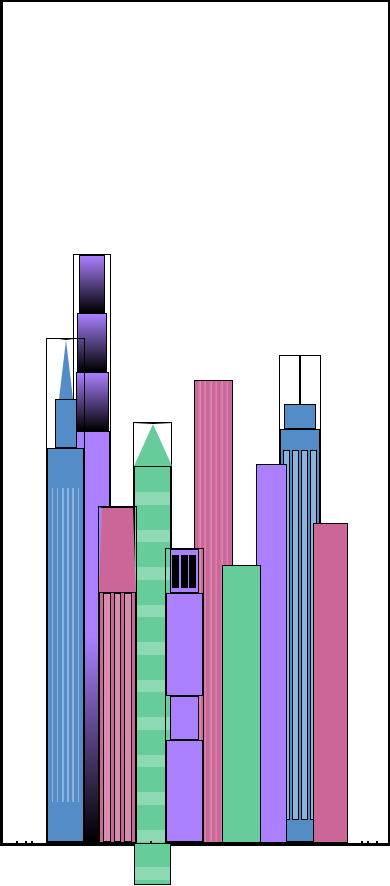
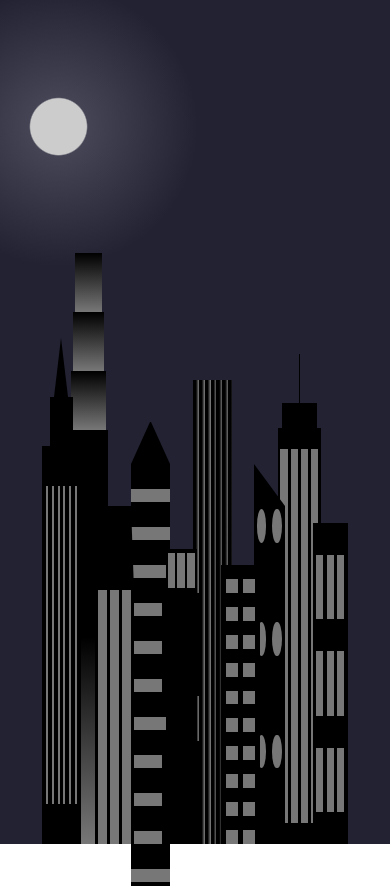
Before and after one commit to Uhama91/a_city_skyline, a plain HTML site: page index.html in a window 390 px wide. Drawn offline with Linux system fonts and the light colour scheme.

Commit message:
final version of the project

```diff
--- a/index.html
+++ b/index.html
@@ -7,7 +7,7 @@
         <meta name="viewport" content="width=device-width, initial-scale=1.0"/>
     </head>
     <body>
-        <div class="background-buildings">
+        <div class="background-buildings sky">
             <div></div>
             <div></div>
             <div class="bb1 building-wrap">
@@ -62,7 +62,17 @@
                 <div class="fb3a"></div>
                 <div class="fb3b"></div>
             </div>
-            <div class="fb4"></div>
+            <div class="fb4">
+                <div class="fb4a"></div>
+                <div class="fb4b">
+                    <div class="fb4-window"></div>
+                    <div class="fb4-window"></div>
+                    <div class="fb4-window"></div>
+                    <div class="fb4-window"></div>
+                    <div class="fb4-window"></div>
+                    <div class="fb4-window"></div>
+                </div>
+            </div>
             <div class="fb5"></div>
             <div class="fb6"></div>
             <div></div>
--- a/styles.css
+++ b/styles.css
@@ -3,14 +3,13 @@
     --building-color2: #66cc99;
     --building-color3: #cc6699;
     --building-color4: #538cc6;
-    --window-color1: black;
+    --window-color1: #bb99ff;
     --window-color2: #8cd9b3;
     --window-color3: #d98cb3;
     --window-color4: #8cb3d9;
 }
 
 *{
-    border: 1px solid black;
     box-sizing: border-box;
 }
 
@@ -129,6 +128,16 @@ background: linear-gradient(var(--building-color1), var(--window-color1));
     align-items: center;
 }
 
+.sky{
+    background: radial-gradient(
+        circle closest-corner at 15% 15%,
+        #ffcf33 0%,
+        #ffcf33 20%,
+        #ffff66 21%,
+        #bbeeff 100%
+        );
+}
+
 /*FORGROUND BUILDINGS - "fb" stands for "foreground building"*/
 
 .fb1{
@@ -206,15 +215,34 @@ background: linear-gradient(var(--building-color1), var(--window-color1));
 .fb4{
     width: 8%;
     height: 45%;
-    background-color: var(--building-color1);
     position: relative;
     left: 10%;
+}
+.fb4a{
+    border-top: 5vh solid transparent;
+    border-left: 8vw solid var(--building-color1);
+}
+
+.fb4b{
+    width: 100%;
+    height: 89%;
+    background-color: var(--building-color1);
+    display: flex;
+    flex-wrap: wrap;
+}
+
+.fb4-window{
+    width: 30%;
+    height: 10%;
+    border-radius: 50%;
+    background-color: var(--window-color1);
+    margin: 10%;
 }
 
 .fb5{
     width: 10%;
     height: 33%;
-    background-color: var(--building-color2);
+    background: repeating-linear-gradient(var(--building-color2) 0%, var(--building-color2) 5%, transparent 5%, transparent 10%), repeating-linear-gradient(90deg, var(--building-color2) 0%, var(--building-color2) 12%, var(--window-color2) 12%, var(--window-color2) 44%);
     position: relative;
     right: 10%;
 }
@@ -222,5 +250,28 @@ background: linear-gradient(var(--building-color1), var(--window-color1));
 .fb6{
     width: 9%;
     height: 38%;
-    background-color: var(--building-color3);
+    background: repeating-linear-gradient(90deg, var(--building-color3) 0%, var(--building-color3) 10%, transparent 10%, transparent 30%), repeating-linear-gradient(var(--building-color3) 0%, var(--building-color3) 10%, var(--window-color3) 10%, var(--window-color3) 30%);
 }
+
+@media(max-width: 1000px){
+    :root{
+        --building-color1: #000;
+        --building-color2: #000;
+        --building-color3: #000;
+        --building-color4: #000;
+        --window-color1: #777;
+        --window-color2: #777;
+        --window-color3: #777;
+        --window-color4: #777;
+    }
+
+    .sky{
+        background: radial-gradient(
+            circle closest-corner at 15% 15%,
+            #ccc 0%,
+            #ccc 20%,
+            #445 21%,
+            #223 100%
+            );
+    }
+}
```
Also changed, not shown: README.txt.
